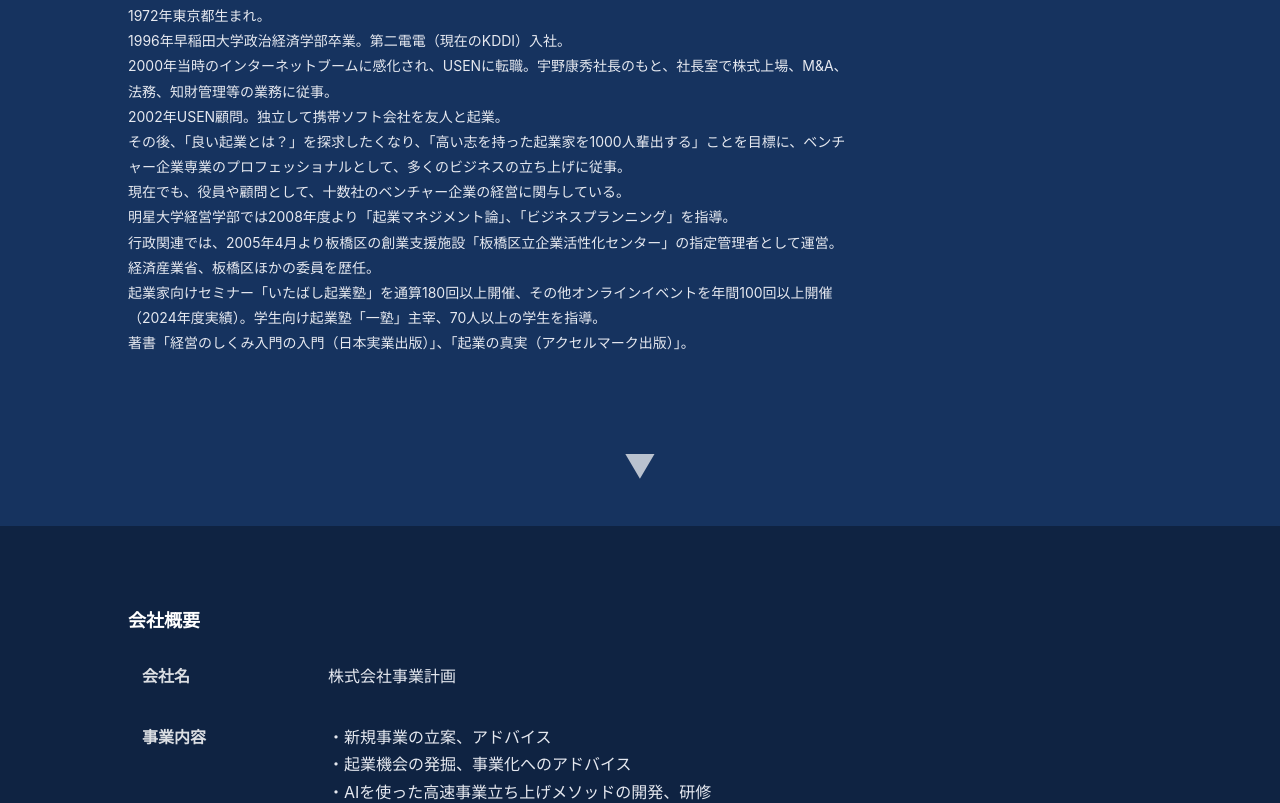
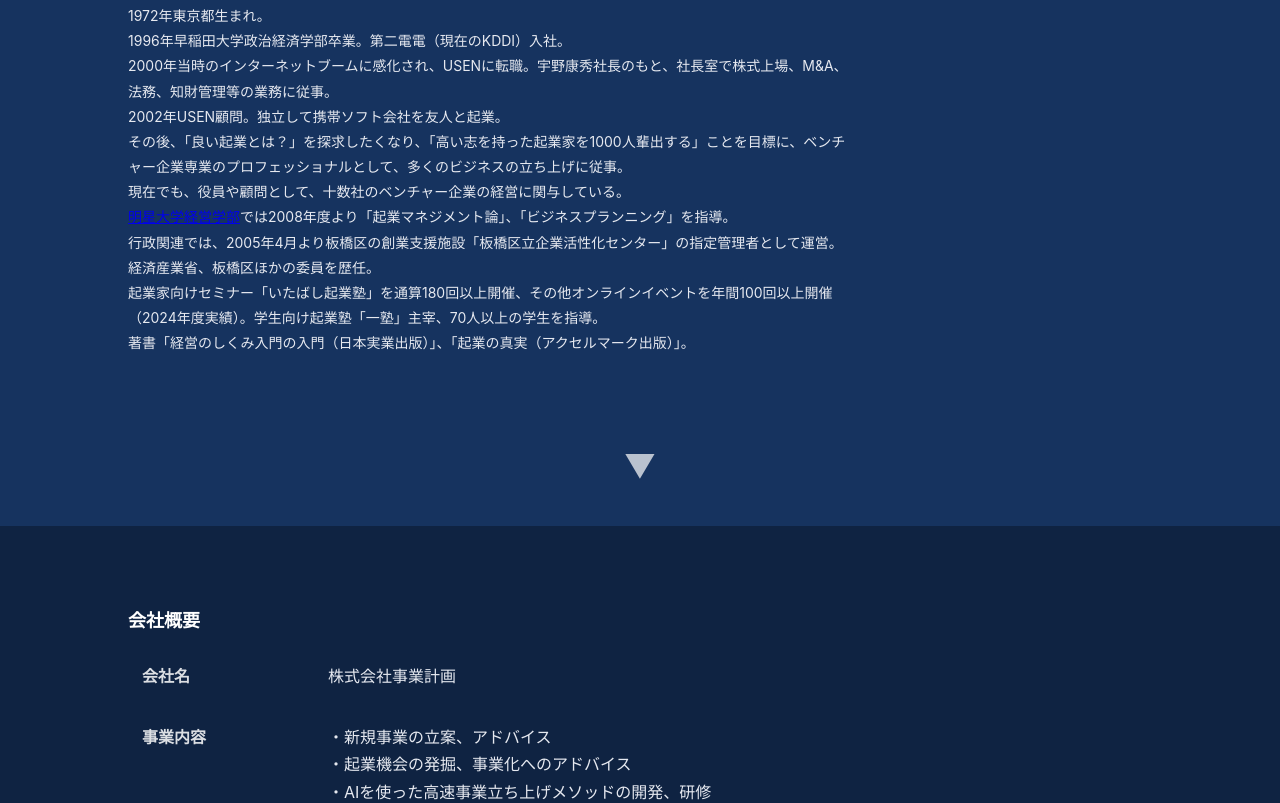
Before and after one commit to jigyoukeikaku-jp/jigyoukeikaku-jp.github.io, a plain HTML site: page index.html in a window 1280 px wide. Shown: the part 1874-2677 px from the top of the page. Drawn offline with Linux system fonts and the light colour scheme.

Commit message:
Update index.html

```diff
--- a/index.html
+++ b/index.html
@@ -258,7 +258,7 @@
 2002年USEN顧問。独立して携帯ソフト会社を友人と起業。</br>
 その後、「良い起業とは？」を探求したくなり、「高い志を持った起業家を1000人輩出する」ことを目標に、ベンチャー企業専業のプロフェッショナルとして、多くのビジネスの立ち上げに従事。<br>
 現在でも、役員や顧問として、十数社のベンチャー企業の経営に関与している。<br>
-明星大学経営学部では2008年度より「起業マネジメント論」、「ビジネスプランニング」を指導。 <br>
+<a href="https://www.mi.meisei-u.ac.jp/teacher/%E9%A7%92%E6%9E%97%E5%81%A5%E4%B8%80" target="_blank">明星大学経営学部</a>では2008年度より「起業マネジメント論」、「ビジネスプランニング」を指導。 <br>
 行政関連では、2005年4月より板橋区の創業支援施設「板橋区立企業活性化センター」の指定管理者として運営。経済産業省、板橋区ほかの委員を歴任。<br>
 起業家向けセミナー「いたばし起業塾」を通算180回以上開催、その他オンラインイベントを年間100回以上開催（2024年度実績）。学生向け起業塾「一塾」主宰、70人以上の学生を指導。<br>
 著書「経営のしくみ入門の入門（日本実業出版）」、「起業の真実（アクセルマーク出版）」。
```
